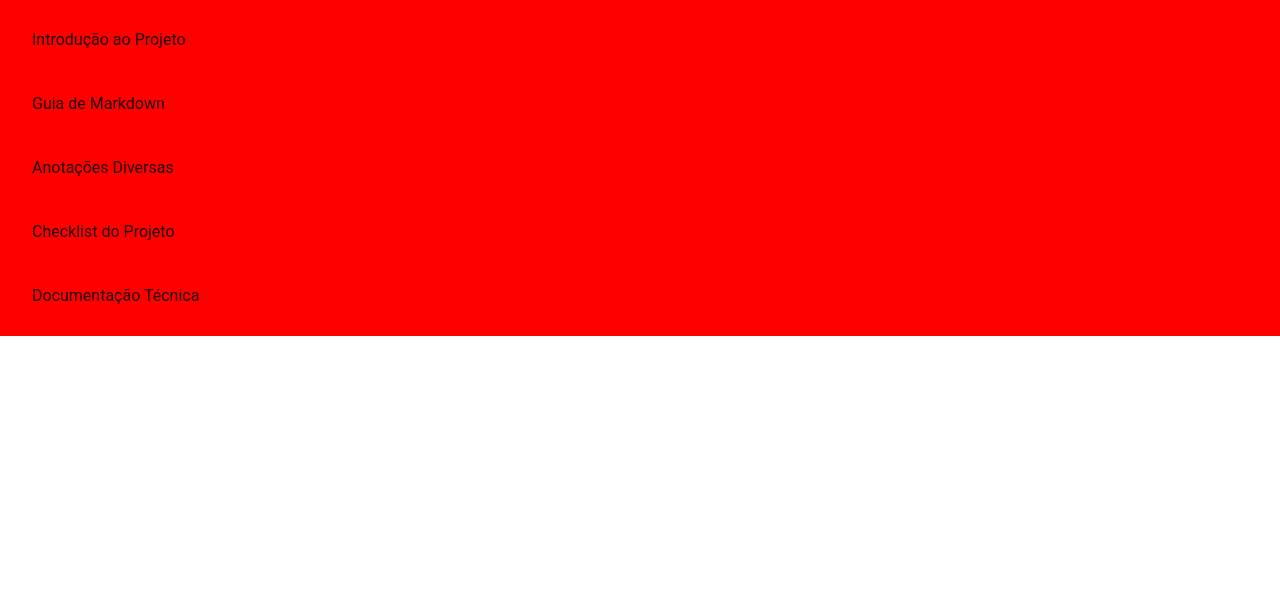
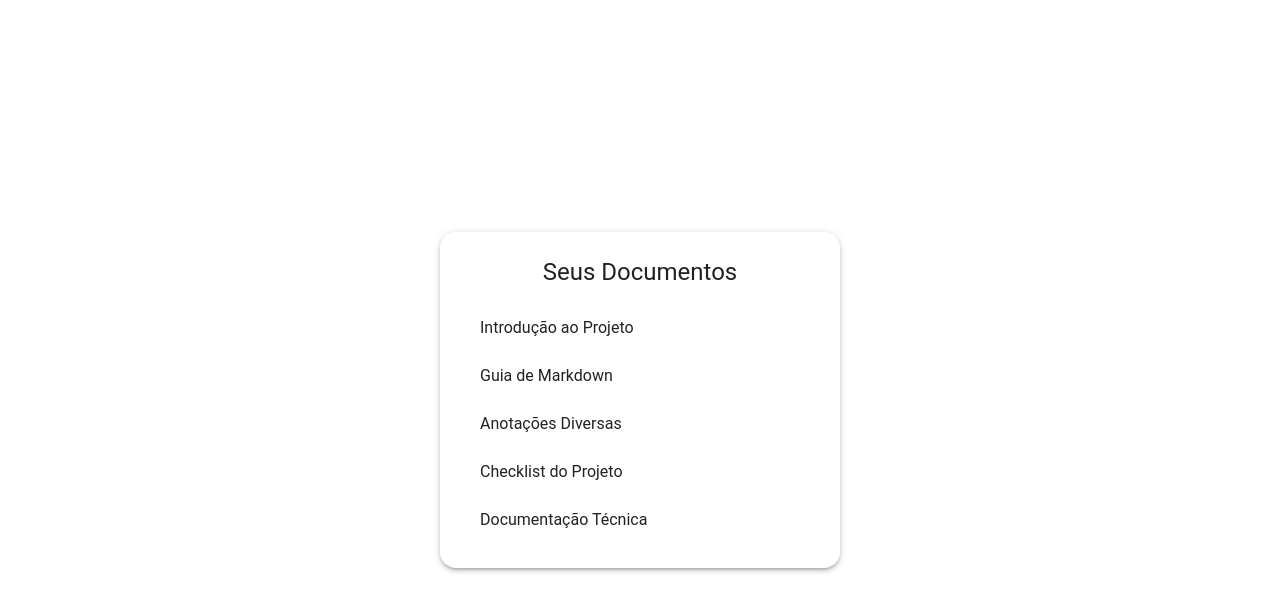
Before and after one commit to MarquesLazaro/Editor_Markdown, a Next.js app: page / in a window 1280 px wide. Shown: the top 612 px of the page. Built offline with nearby package versions, Linux system fonts and the light colour scheme.

Commit message:
primeira versão inicial da listagem de documentos

```diff
--- a/app/components/DocumentList/DocumentList.tsx
+++ b/app/components/DocumentList/DocumentList.tsx
@@ -1,27 +1,64 @@
-"use client";
-
+import { Document } from "@/app/types/Document";
+import {
+  Box,
+  List,
+  ListItem,
+  ListItemButton,
+  ListItemText,
+  Typography,
+  useTheme,
+} from "@mui/material";
 import { useRouter } from "next/navigation";
 
-import List from "@mui/material/List";
-import ListItem from "@mui/material/ListItem";
-import ListItemText from "@mui/material/ListItemText";
-import { Box, ListItemButton } from "@mui/material";
-import { Document } from "@/app/types/Document";
-
-interface DocumentListProps {
-  documents: Document[];
-}
-
-const DocumentList = ({ documents }: DocumentListProps) => {
+const DocumentsList = ({ documents }: { documents: Document[] }) => {
   const router = useRouter();
+  const theme = useTheme();
 
   return (
     <>
-      <Box sx={{ backgroundColor: "red", margin: 0 }}>
-        <List>
+      <Box
+        sx={{
+          height: "100vh",
+          width: "100vw",
+          display: "flex",
+          justifyContent: "center",
+          alignItems: "center",
+          backgroundColor: theme.palette.background.default,
+        }}
+      >
+        <List
+          sx={{
+            width: "100%",
+            maxWidth: 400,
+            borderRadius: theme.shape.borderRadius,
+            boxShadow: theme.shadows[3],
+            p: 3,
+            backgroundColor: theme.palette.background.paper,
+          }}
+        >
+          <Typography
+            variant="h5"
+            sx={{
+              mb: 2,
+              textAlign: "center",
+              color: theme.palette.text.primary,
+              fontSize: "bold",
+            }}
+          >
+            Seus Documentos
+          </Typography>
+
           {documents.map((doc) => (
-            <ListItem key={doc.id}>
-              <ListItemButton onClick={() => router.push(`/${doc.id}`)}>
+            <ListItem key={doc.id} disablePadding>
+              <ListItemButton
+                onClick={() => router.push(`/${doc.id}`)}
+                sx={{
+                  borderRadius: 1,
+                  "&:hover": {
+                    backgroundColor: theme.palette.action.hover,
+                  },
+                }}
+              >
                 <ListItemText primary={doc.title} />
               </ListItemButton>
             </ListItem>
@@ -32,4 +69,4 @@ const DocumentList = ({ documents }: DocumentListProps) => {
   );
 };
 
-export default DocumentList;
+export default DocumentsList;
```
